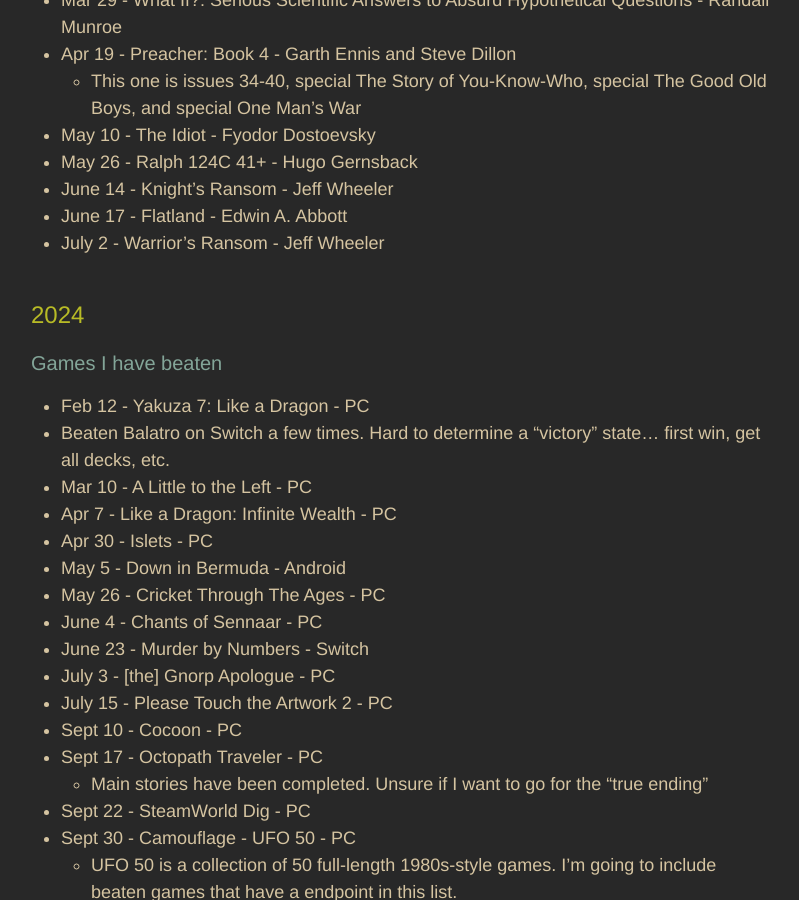
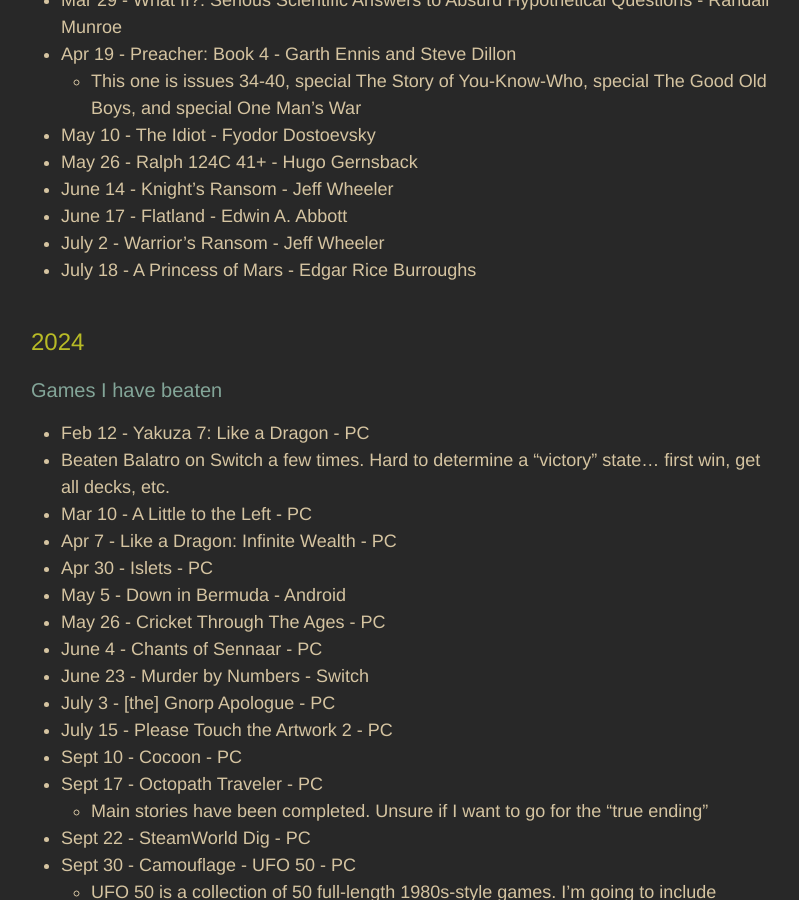
Before and after one commit to adkinsrs/sadkins_site, a Jekyll site: the page built from misc.md, in a window 1280 px wide and 900 px high, scrolled down 1307 px. Shown: the whole window, without its empty margins (239-1038 px from the left). Built offline with Jekyll 4.4.1, drawn with Linux system fonts in a browser that asks for light colours.

Commit message:
read a book

```diff
--- a/misc.md
+++ b/misc.md
@@ -53,6 +53,7 @@
 * June 14 - Knight's Ransom - Jeff Wheeler
 * June 17 - Flatland - Edwin A. Abbott
 * July 2 - Warrior's Ransom - Jeff Wheeler
+* July 18 - A Princess of Mars - Edgar Rice Burroughs
 
 ## 2024
 
```
